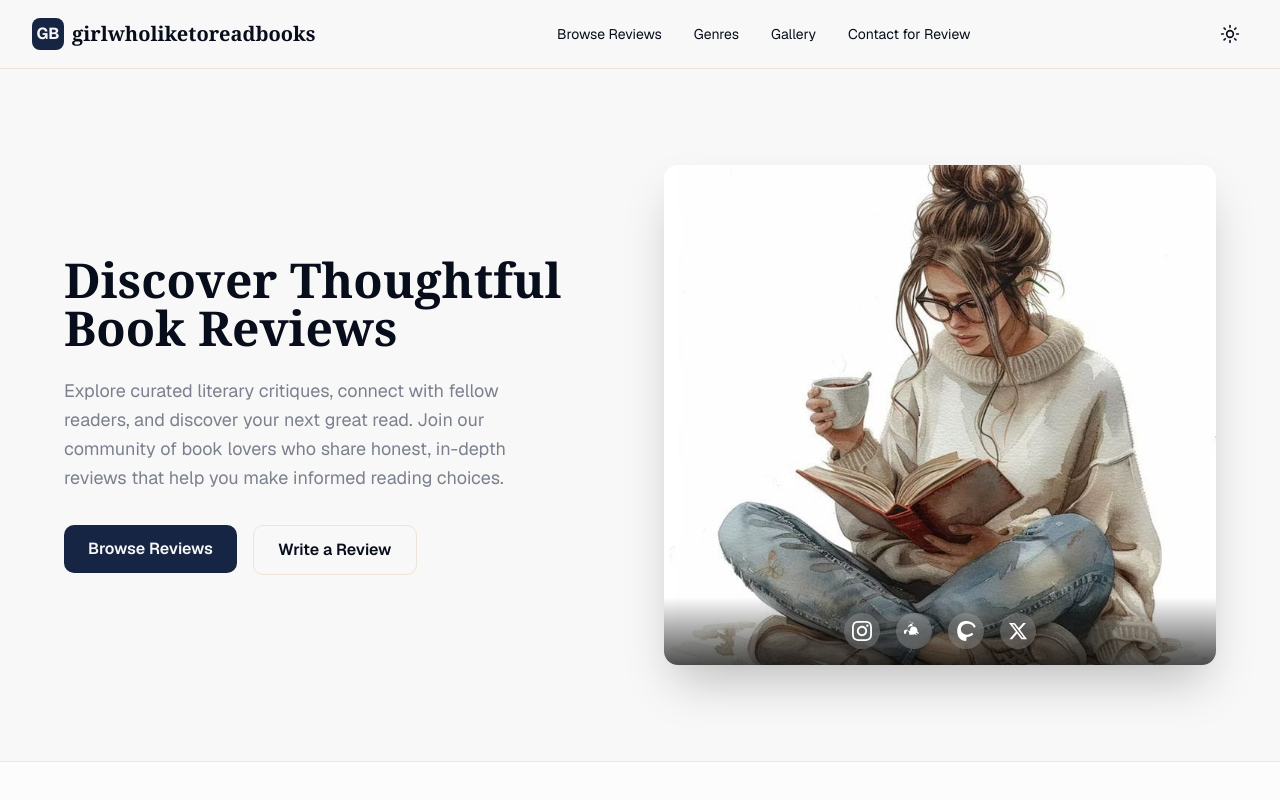
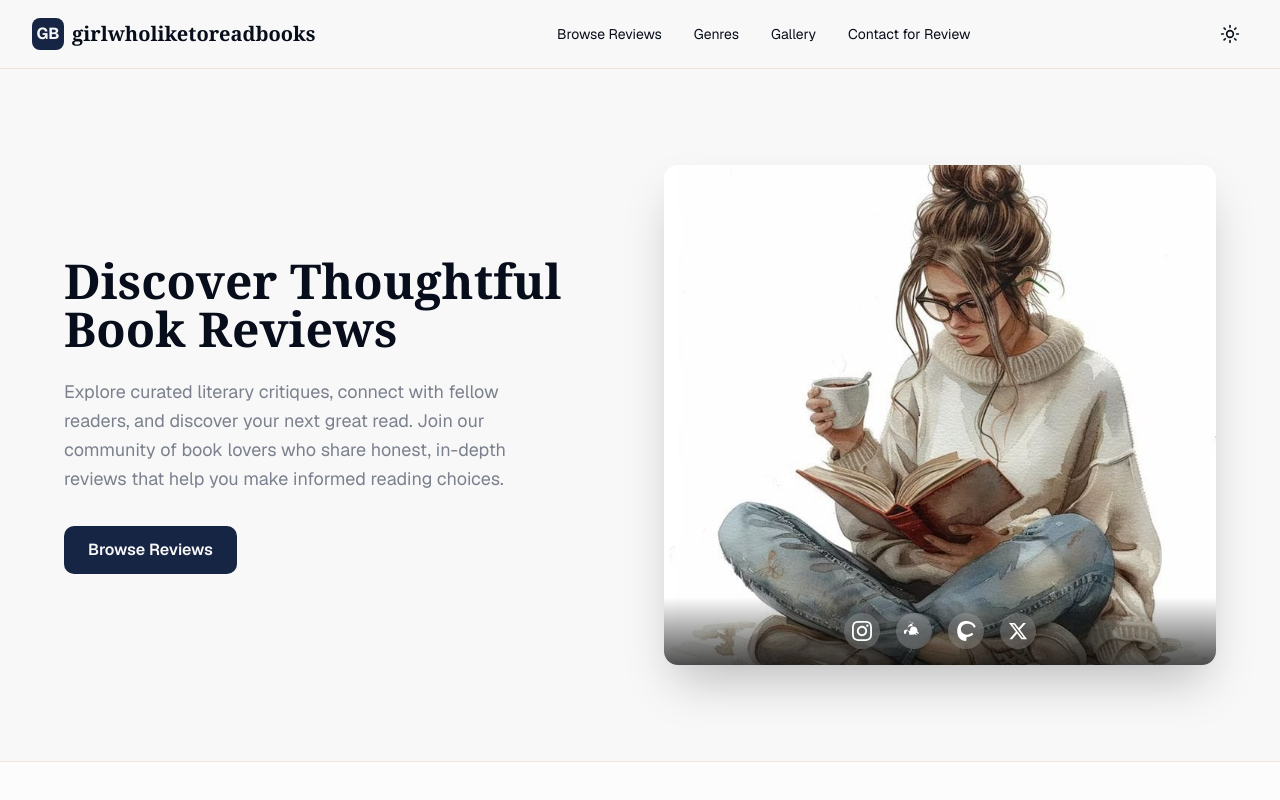
Before and after one commit to kuchbhirakhlo/girlwholiketoreadbooks-new, a Next.js app: page / in a window 1280 px wide. Shown: the top 800 px of the page. Built offline with nearby package versions, Linux system fonts and the light colour scheme; no server answers; the database is empty.

Commit message:
reviewbutton

```diff
--- a/app/page.tsx
+++ b/app/page.tsx
@@ -156,11 +156,6 @@ export default async function HomePage() {
               <Link href="/browse">
                 <span className="inline-flex items-center justify-center px-6 py-3 bg-primary text-primary-foreground font-semibold rounded-lg hover:bg-primary/90 transition-colors cursor-pointer">
                   Browse Reviews
-                </span>
-              </Link>
-              <Link href="/editor/new">
-                <span className="inline-flex items-center justify-center px-6 py-3 border border-border text-foreground font-semibold rounded-lg hover:bg-secondary transition-colors cursor-pointer">
-                  Write a Review
                 </span>
               </Link>
             </div>
```
